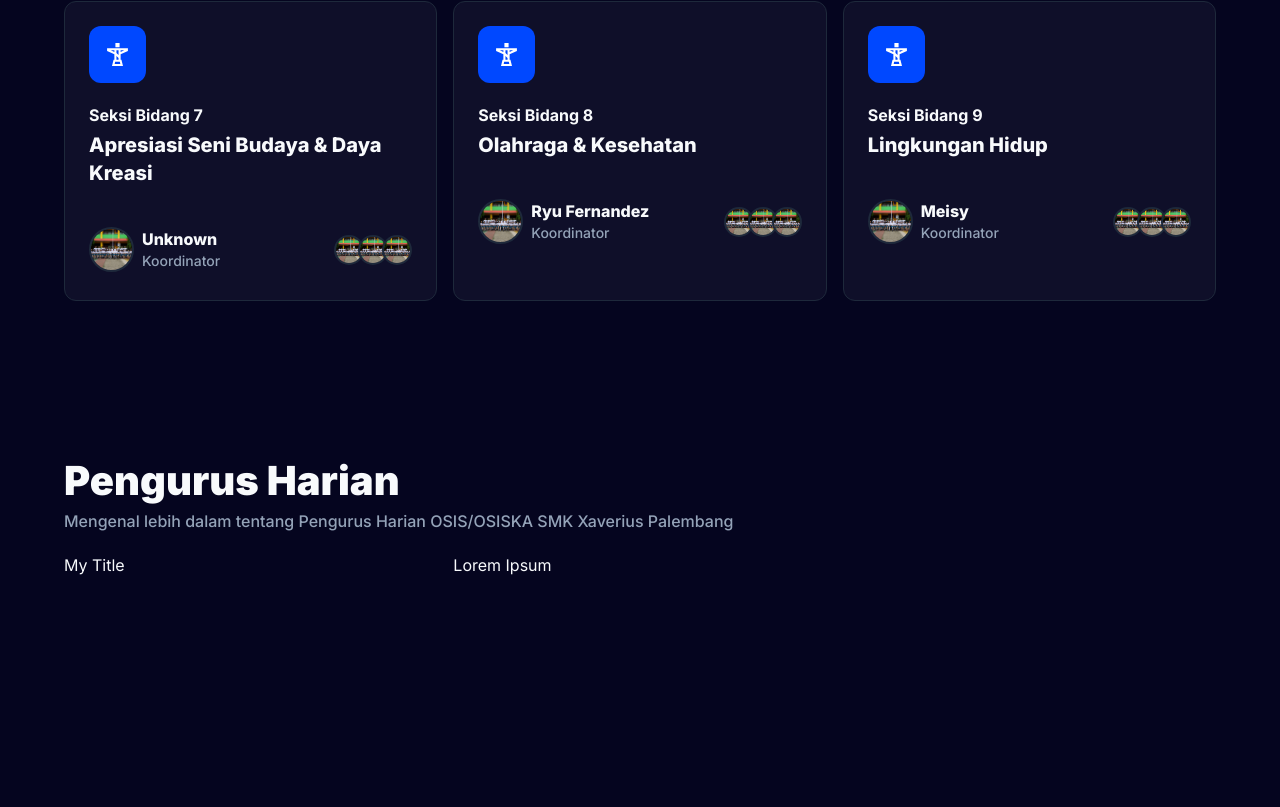
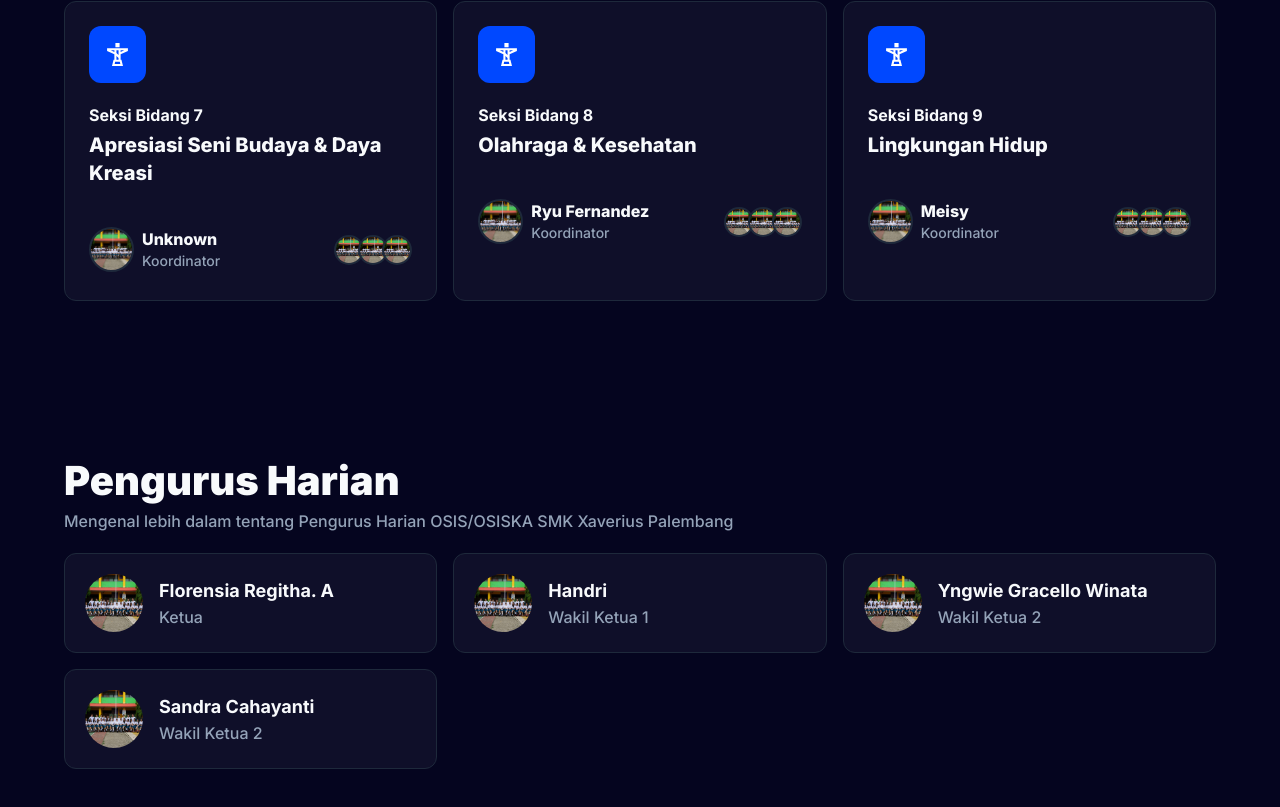
Before and after one commit to https-github-com-elvirafimansyah/osissmkxav, a Next.js app: page / in a window 1280 px wide. Shown: the part 1918-2725 px from the top of the page. Before the commit the page ends 2575 px from the top, so only its background shows below. Built offline with nearby package versions, Linux system fonts and the light colour scheme.

Commit message:
fix: fetch pengurus harian data json

```diff
--- a/app/beranda/pengurus.tsx
+++ b/app/beranda/pengurus.tsx
@@ -1,11 +1,16 @@
 import Container from "@/components/container";
+import pengurusdata from '../../data/pengurus.json';
 import Image from "next/image";
-import { promises as fs } from 'fs';
+interface PengurusData {
+  id?: number;
+  name?: string;
+  role?: string;
+  profile?: string;
+}
 
-const PengurusHarian = async () => {
-  const file = await fs.readFile(process.cwd() + '/data/pengurus.json', 'utf8');
-  const data = JSON.parse(file)
-  console.log(data)
+const pengurus_data = pengurusdata as PengurusData[]
+
+const PengurusHarian = () => {
   return (
     <Container>
       <section className="py-10 md:py-16 lg:py-20">
@@ -15,12 +20,10 @@ const PengurusHarian = async () => {
             <p className="text-desc text-base md:text-sm lg:text-base font-medium">Mengenal lebih dalam tentang Pengurus Harian OSIS/OSISKA SMK Xaverius Palembang</p>
           </div>
           <div className="grid grid-cols-1 md:grid-cols-2 lg:grid-cols-3 gap-4">
-            <h1>{data.title}</h1>
-            <p>{data.content}</p>
-{/*
-            <div>
-              <div className="flex flex-col space-y-5 border border-1 border-decs p-6 rounded-xl bg-transparant dark:bg-secondary shadow-card dark:shadow-none">
-                <div className="flex space-x-3 items-center">
+            {pengurus_data && pengurus_data.map((user, index) => (
+              <div key={index}>
+                <div className="flex flex-col space-y-5 border border-1 border-decs p-5 rounded-xl bg-transparant dark:bg-secondary shadow-card dark:shadow-none">
+                  <div className="flex space-x-4 items-center">
                     <div>
                       <Image
                         className="rounded-full w-[58px] h-[58px] object-cover "
@@ -31,13 +34,13 @@ const PengurusHarian = async () => {
                       />
                     </div>
                     <div>
-                    <h5 className="font-extrabold text-lg md:text-base lg:text-lg">Florensia Regitha. A</h5>
-                    <p className="font-medium text-desc">Ketua</p>
+                      <h5 className="font-bold text-lg md:text-base lg:text-lg">{user.name}</h5>
+                      <p className="font-medium text-desc">{user.role}</p>
                     </div>
                   </div>
                 </div>
               </div>
-             */}
+            ))}
 
           </div>
         </div>
@@ -47,4 +50,5 @@ const PengurusHarian = async () => {
   );
 }
 
+
 export default PengurusHarian;
--- a/app/navbar/navigation-bar.tsx
+++ b/app/navbar/navigation-bar.tsx
@@ -32,10 +32,12 @@ import { FaChevronDown } from "react-icons/fa";
 
 const NavigationBar = () => {
   const { setTheme } = useTheme()
-  if (window.localStorage.getItem("theme") === undefined) {
-    window.localStorage.setItem("theme", "dark")
+  const isWindowDefined = typeof window !== 'undefined';
+  if (isWindowDefined && window.localStorage.getItem("theme") === undefined) {
+    window.localStorage.setItem("theme", "dark");
   }
-  const [position, setPosition] = React.useState(window.localStorage.getItem("theme"))
+  const storedTheme = isWindowDefined ? window.localStorage.getItem("theme") : "dark";
+  const [position, setPosition] = React.useState<string>(storedTheme || "dark");
 
   return (
     <div>
--- a/data/pengurus.json
+++ b/data/pengurus.json
@@ -1,4 +1,26 @@
-{
-  "title": "My Title",
-  "content": "Lorem Ipsum"
-}
+[
+  {
+    "id": 1,
+    "name": "Florensia Regitha. A",
+    "role": "Ketua",
+    "profile": "/"
+  },
+  {
+    "id": 2,
+    "name": "Handri",
+    "role": "Wakil Ketua 1",
+    "profile": "/"
+  },
+  {
+    "id": 3,
+    "name": "Yngwie Gracello Winata",
+    "role": "Wakil Ketua 2",
+    "profile": "/"
+  },
+  {
+    "id": 4,
+    "name": "Sandra Cahayanti",
+    "role": "Wakil Ketua 2",
+    "profile": "/"
+  }
+]
```
Lines whose indentation alone changed are shown as unchanged.
